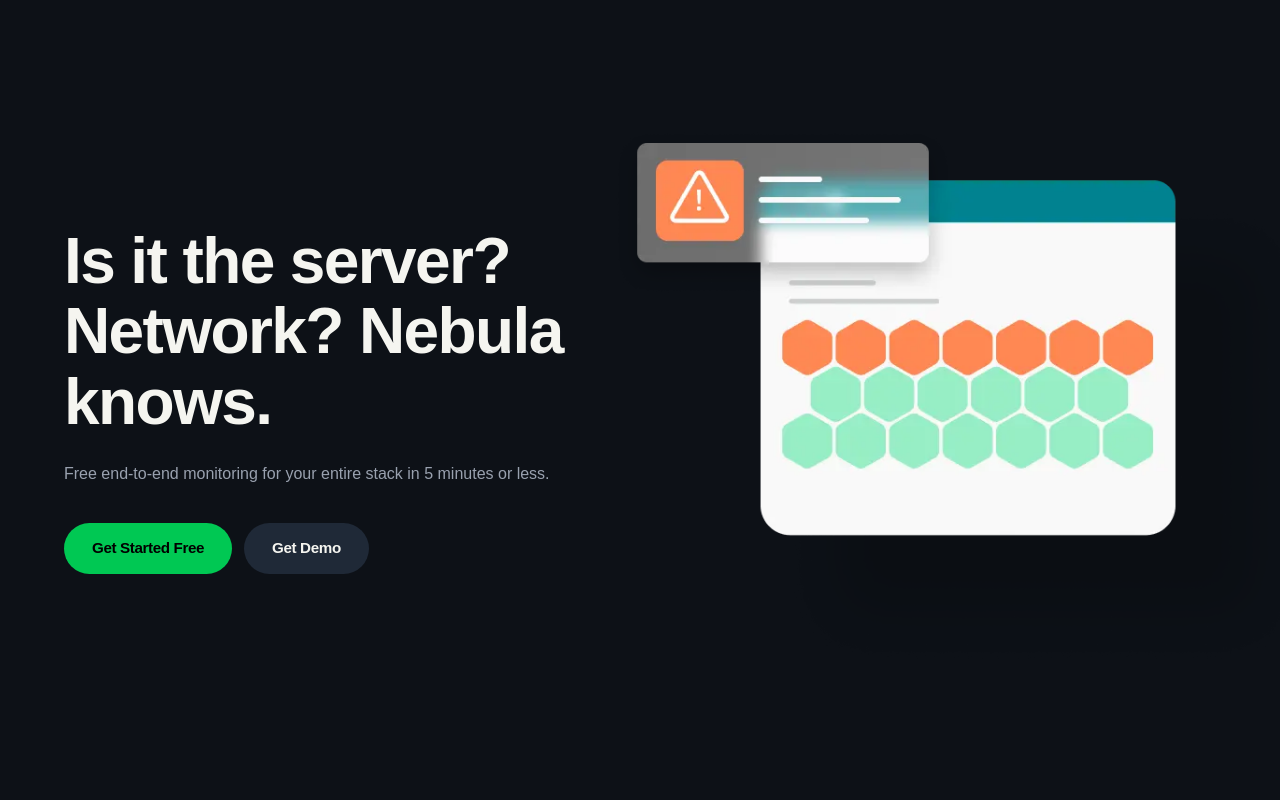
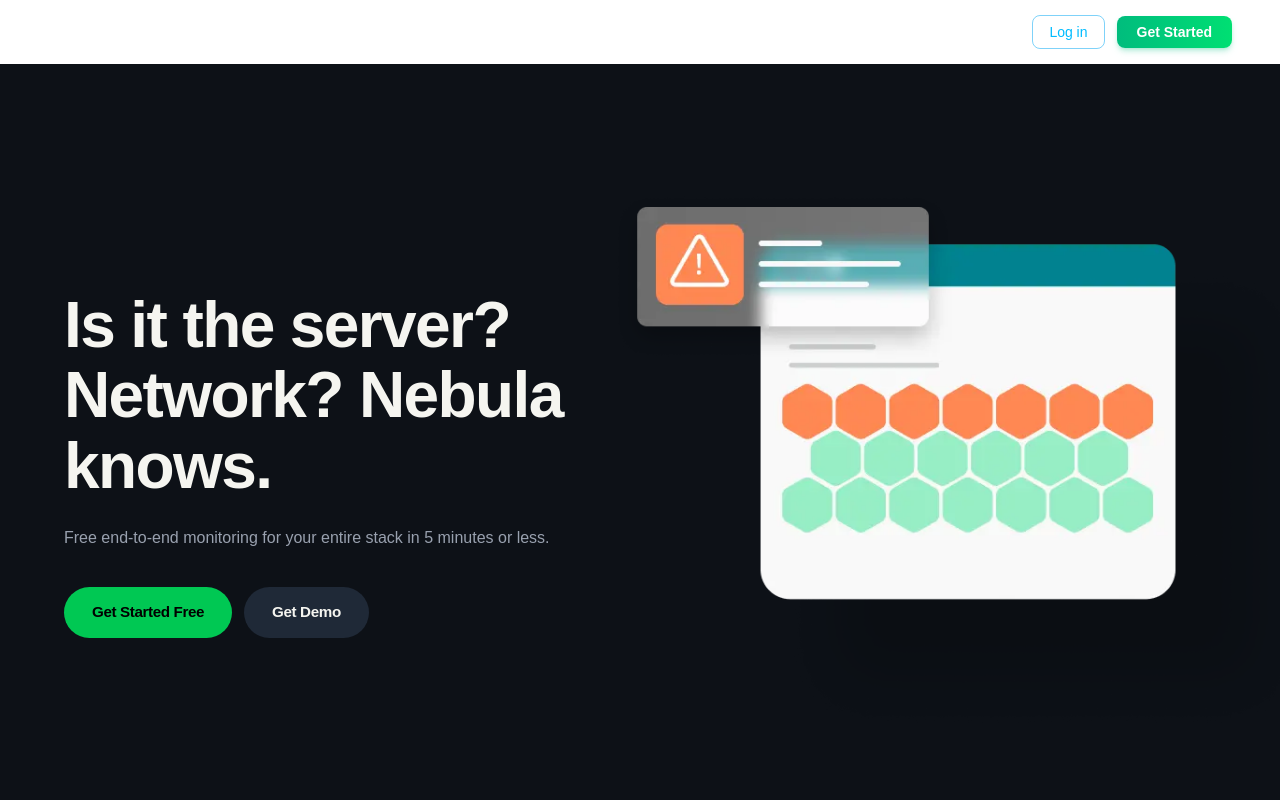
Before and after one commit to ManishDevHub/Nebula, a Next.js app in the folder apps/web/: page / in a window 1280 px wide. Shown: the top 800 px of the page. Built offline with nearby package versions, Linux system fonts and the light colour scheme.

Commit message:
add componets

```diff
--- a/apps/web/app/page.tsx
+++ b/apps/web/app/page.tsx
@@ -7,10 +7,12 @@
 import Pricing from "@/components/Pricing";
 import FreeTrial from "@/components/FreeTr";
 import Footer from "@/components/Footer";
+import Navbar from "@/components/NavBar";
 
 export default function Home() {
   return (
     <main>
+      <Navbar/>
       <HeroSection />
       <PowerfulTools />
       <CrossPlatform />
--- a/apps/web/components/HeroSection.tsx
+++ b/apps/web/components/HeroSection.tsx
@@ -1,6 +1,7 @@
 "use client";
 
 import Image from "next/image";
+import Link from "next/link";
 
 export default function HeroSection() {
   return (
@@ -23,11 +24,13 @@
 
           <div className="flex gap-3 flex-wrap">
             <button className="bg-[#00c853] hover:bg-[#00e676] hover:-translate-y-0.5 text-black font-bold rounded-full px-7 py-3.5 text-[0.95rem] cursor-pointer transition-all duration-200 tracking-tight border-none">
-              Get Started Free
+
+              <Link href="/signup" >Get Started Free</Link>
             </button>
 
             <button className="bg-[#1f2937] hover:bg-[#374151] text-[#f5f5f0] font-semibold rounded-full px-7 py-3.5 text-[0.95rem] cursor-pointer transition-all duration-200 tracking-tight border-none">
-              Get Demo
+
+              <Link href="/login">Get Demo</Link>
             </button>
           </div>
         </div>
--- /dev/null
+++ b/apps/web/components/NavBar.tsx
@@ -0,0 +1,43 @@
+"use client";
+
+import { useEffect, useState } from "react";
+import Link from "next/link";
+
+export default function Navbar() {
+
+  return (
+    <nav
+      className=" top-0 left-0 right-0 z-50 flex items-center justify-between px-8 md:px-12 h-16 transition-all duration-500"
+
+
+    >
+      {/* ── Logo ── */}
+      <Link href="/" className="flex items-center gap-2.5 select-none">
+        {/* Drop your icon here, e.g: <Image src="/logo.svg" width={28} height={28} alt="logo" /> */}
+
+        <span className="text-xl font-bold text-white tracking-tight">
+          Nebula
+        </span>
+      </Link>
+
+      {/* ── Buttons ── */}
+      <div className="flex items-center gap-3">
+        {/* Login */}
+        <Link
+          href="/login"
+          className="px-4 py-1.5 text-sm font-medium rounded-lg border border-sky-500/50 text-sky-400 hover:bg-sky-500/10 hover:border-sky-400 transition-all duration-200"
+        >
+          Log in
+        </Link>
+
+        {/* Get Started */}
+        <Link
+          href="/signup"
+          className="px-5 py-1.5 text-sm font-semibold text-white rounded-lg bg-gradient-to-r from-emerald-500 to-green-400 shadow-md shadow-emerald-500/25 hover:brightness-110 hover:scale-[1.02] active:scale-[0.98] transition-all duration-200"
+        >
+          Get Started
+        </Link>
+      </div>
+    </nav>
+  );
+}
```
